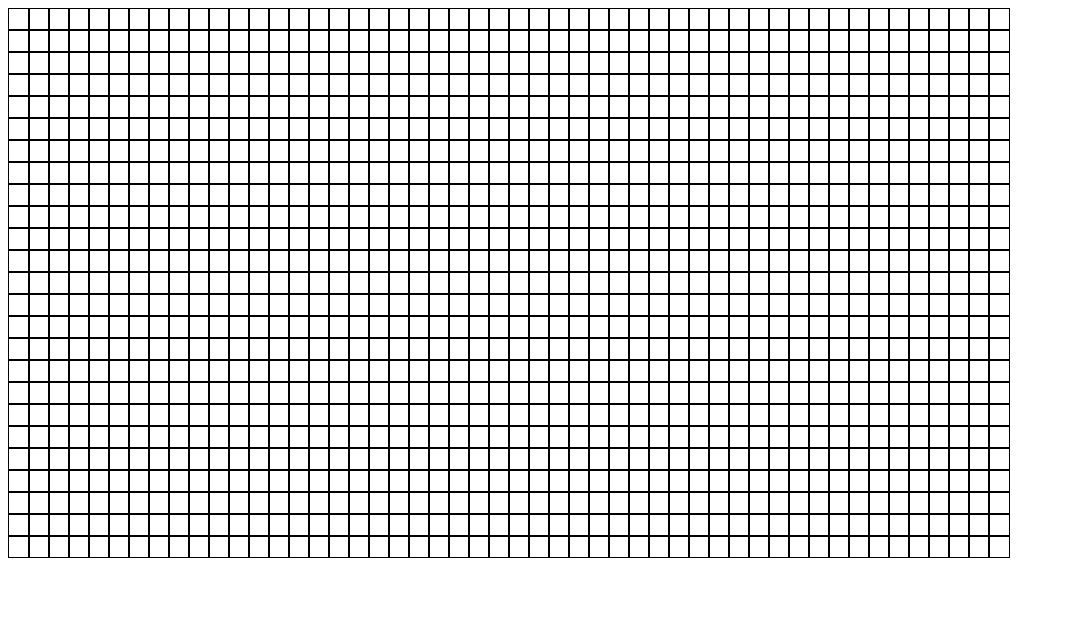
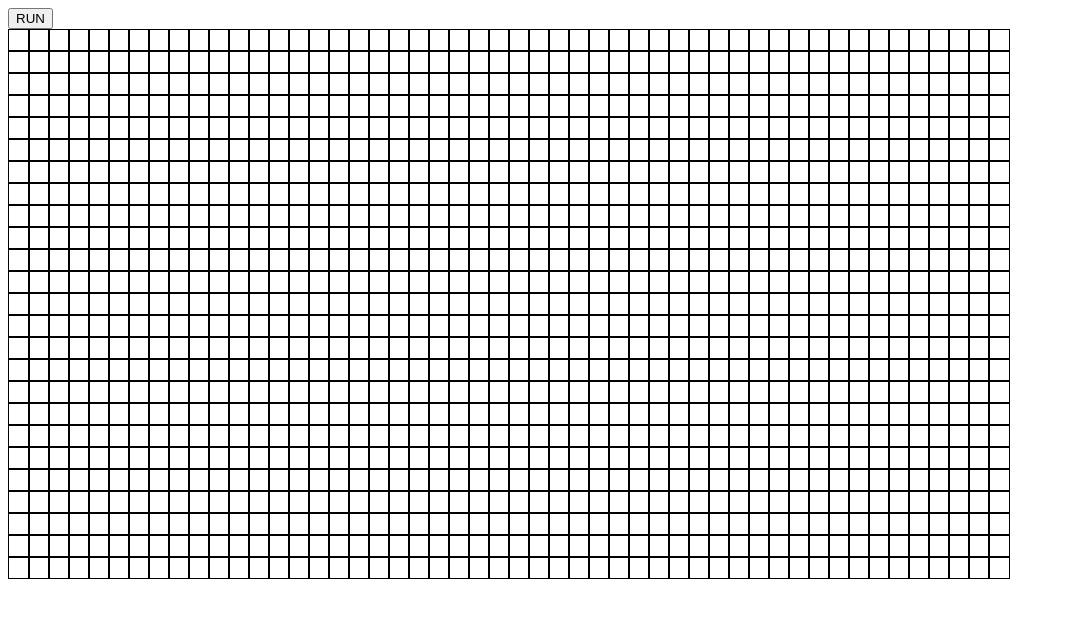
Before and after one commit to dylan-marx/game-of-life, a React (Vite) app: page / in a window 1280 px wide. Shown: the top 618 px of the page, without its empty margins (0-1065 px from the left). Built offline with nearby package versions, Linux system fonts and the light colour scheme.

Commit message:
Basic barebones version working

```diff
--- a/src/ConwayGrid.jsx
+++ b/src/ConwayGrid.jsx
@@ -18,28 +18,36 @@ function ConwayGrid() {
       return grid;
     }
 
+    let [grid, setGrid] = useState(() => createEmptyGrid());
+
     // Counts a cells live neighbours
     let getNumNeighbours = (x, y) => {
-        let operations = [-1, 0, 1];
         let numNeighbours = 0;
+        let operations = [-1, 0, 1]; // To represent relative positions
 
         for (let i = 0; i < 3; i++) {
             for (let j = 0; j < 3; j++) {
+                 // Skip current cell
 
-                // Does not check if current cell is alive or dead
-                if (i == j && i != 0 && (y+i) >= 0 && (x+j) >= 0 && (y+i) < NUM_ROWS && (x+j) < NUM_COLS) {
-                    if (grid[y + i][x + j] == 1) {
-                        numNeighbours = numNeighbours + 1;
+                const newX = x + operations[j];
+                const newY = y + operations[i];
+                if (newX === x && newY === y) continue;
+
+                // Ensure we're within bounds of the grid
+                if (newX >= 0 && newY >= 0 && newX < NUM_COLS && newY < NUM_ROWS) {
+                    if (grid[newY][newX] === 1) {
+                        numNeighbours++;
                     }
                 }
-            }
-        }
+            };
+        };
 
         return numNeighbours;
-    }
+    };
 
     // Determines if a cell is alive or dead
     let updateCell = (x, y) => {
+
         let numNeighbours = getNumNeighbours(x, y);
         let currentState = grid[y][x];
 
@@ -60,11 +68,26 @@ function ConwayGrid() {
         }
 
         return currentState;
-    }
-    let [grid, setGrid] = useState(() => createEmptyGrid());
+    };
+
+    // Moves the entire grid one generation forward
+    let updateGrid = () => {
+        let gridCopy = grid.map(subArray => subArray.slice());
+
+        for (let y = 0; y < NUM_ROWS; y++) {
+            for (let x = 0; x < NUM_COLS; x++) {
+                let newState = updateCell(x, y);
+                gridCopy[y][x] = newState;
+            }
+        }
+        console.log("New grid state:", gridCopy);
+        setGrid(gridCopy);
+    };
 
     return (
-      <div style={{display: 'grid', gridTemplateColumns: `repeat(${NUM_COLS}, 20px)`}}>
+    <>
+    <button onClick={() => updateGrid()}>RUN</button>
+    <div style={{display: 'grid', gridTemplateColumns: `repeat(${NUM_COLS}, 20px)`}}>
         {
           grid.map((rows, i) =>
             rows.map((col, j) =>
@@ -89,6 +112,7 @@ function ConwayGrid() {
           )
         }
       </div>
+    </>
     )
 }
 
```
